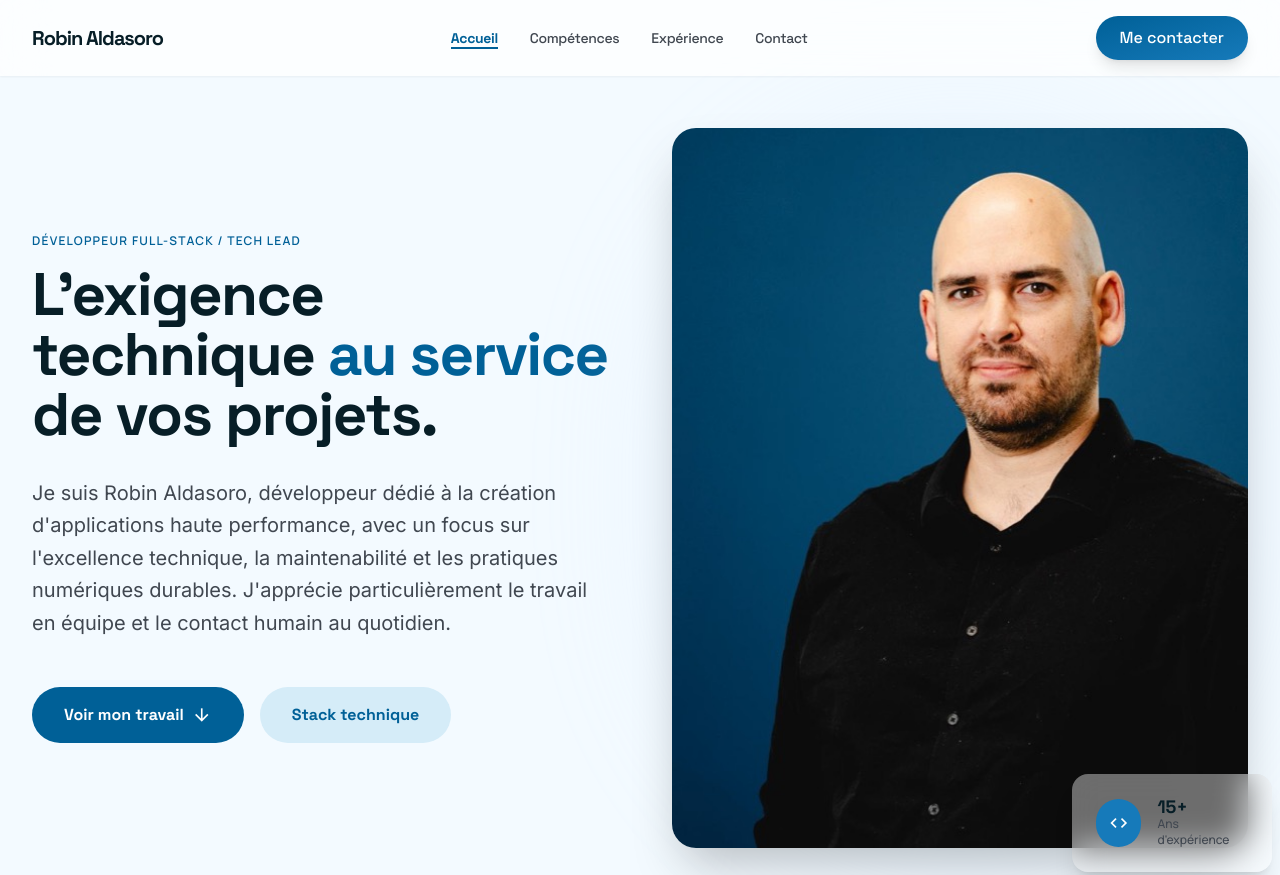
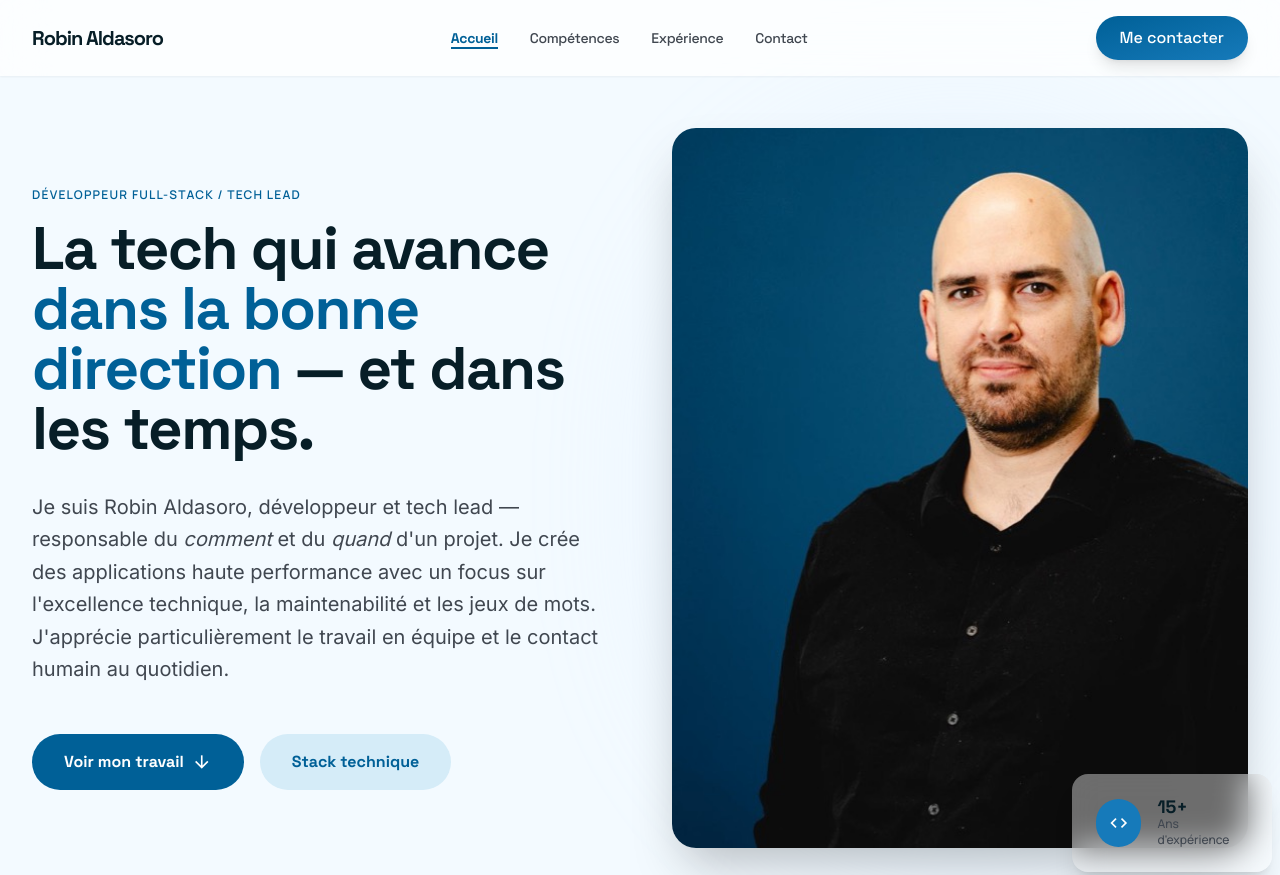
Before and after one commit to robinos33/site-perso, a website: page index.html in a window 1280 px wide. Shown: the top 875 px of the page. Drawn offline with nearby package versions, Linux system fonts and the light colour scheme.

Commit message:
feat(hero): update tagline and highlight tech lead role with wordplay

```diff
--- a/index.html
+++ b/index.html
@@ -175,11 +175,11 @@
             id="hero-title"
             class="text-4xl md:text-6xl font-headline font-bold text-on-surface tracking-tight leading-[1.1]"
           >
-            L'exigence technique <span class="text-primary">au service</span> de vos projets.
+            La tech qui avance <span class="text-primary">dans la bonne direction</span> — et dans les temps.
           </h1>
         </div>
         <p class="text-xl text-on-surface-variant leading-relaxed max-w-xl">
-          Je suis Robin Aldasoro, développeur dédié à la création d'applications haute performance, avec un focus sur l'excellence technique, la maintenabilité et les pratiques numériques durables. J'apprécie particulièrement le travail en équipe et le contact humain au quotidien.
+          Je suis Robin Aldasoro, développeur et tech lead — responsable du <em>comment</em> et du <em>quand</em> d'un projet. Je crée des applications haute performance avec un focus sur l'excellence technique, la maintenabilité et les jeux de mots. J'apprécie particulièrement le travail en équipe et le contact humain au quotidien.
         </p>
         <div class="flex flex-wrap gap-4 pt-4">
           <a
```
